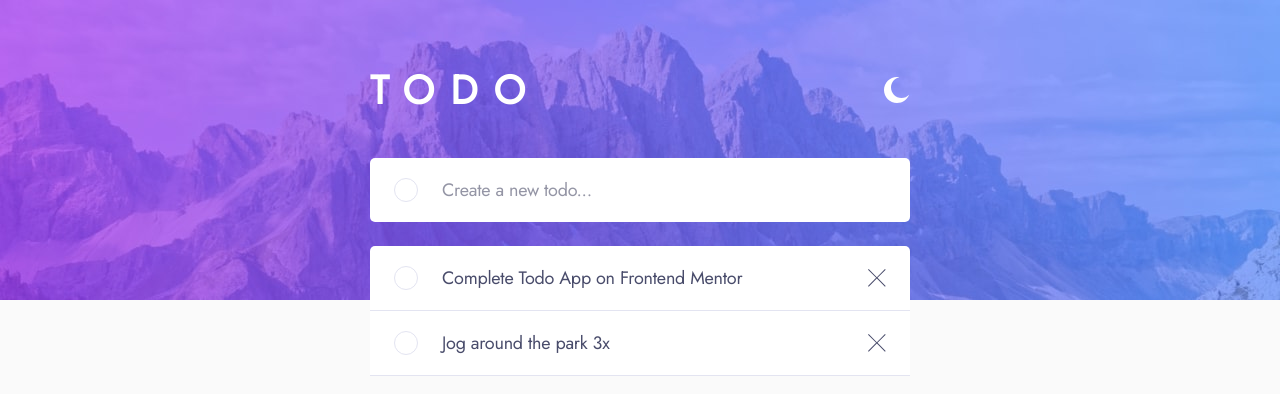
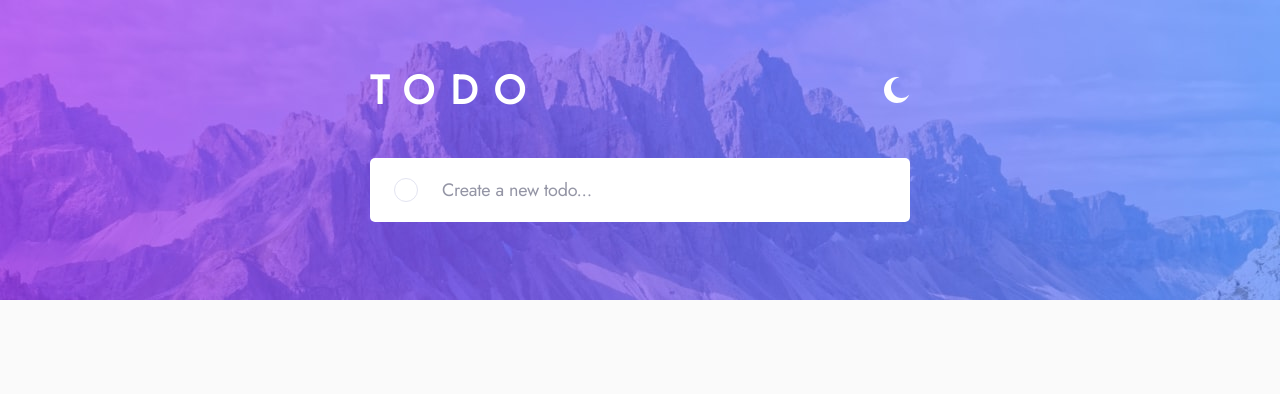
Before and after one commit to ZZ83/react-todo-app, a React (Vite) app: page / in a window 1280 px wide. Shown: the top 394 px of the page. Built offline with nearby package versions, Linux system fonts and the light colour scheme.

Commit message:
Add AddItem functionality

```diff
--- a/src/App.jsx
+++ b/src/App.jsx
@@ -31,12 +31,6 @@ function App() {
 
     const [todo, setTodo] = useState([]);
 
-    console.log(todo);
-
-    function addTodo(item) {
-        setTodo([...item]);
-    }
-
     function changeTheme() {
         if (theme === themes.lightTheme) {
             setTheme(themes.darkTheme);
@@ -52,7 +46,11 @@ function App() {
             <Wrapper>
                 <Header theme={theme} changeTheme={changeTheme} />
                 <AddItem todo={todo} setTodo={setTodo} />
-                <TodoItems />
+                <ul>
+                    {todo.map((todo) => (
+                        <TodoItems text={todo} />
+                    ))}
+                </ul>
             </Wrapper>
         </ThemeProvider>
     );
--- a/src/components/TodoItems.jsx
+++ b/src/components/TodoItems.jsx
@@ -26,21 +26,13 @@ const StyledTodo = styled.li`
     }
 `;
 
-function TodoItems() {
+function TodoItems(props) {
     return (
-        <ul>
-            <StyledTodo draggable="true">
-                <CheckBox />
-                <p>Complete Todo App on Frontend Mentor</p>
-                <CloseButton />
-            </StyledTodo>
-
-            <StyledTodo>
-                <CheckBox />
-                <p>Jog around the park 3x</p>
-                <CloseButton />
-            </StyledTodo>
-        </ul>
+        <StyledTodo draggable="true">
+            <CheckBox />
+            <p>{props.text}</p>
+            <CloseButton />
+        </StyledTodo>
     );
 }
 
```
